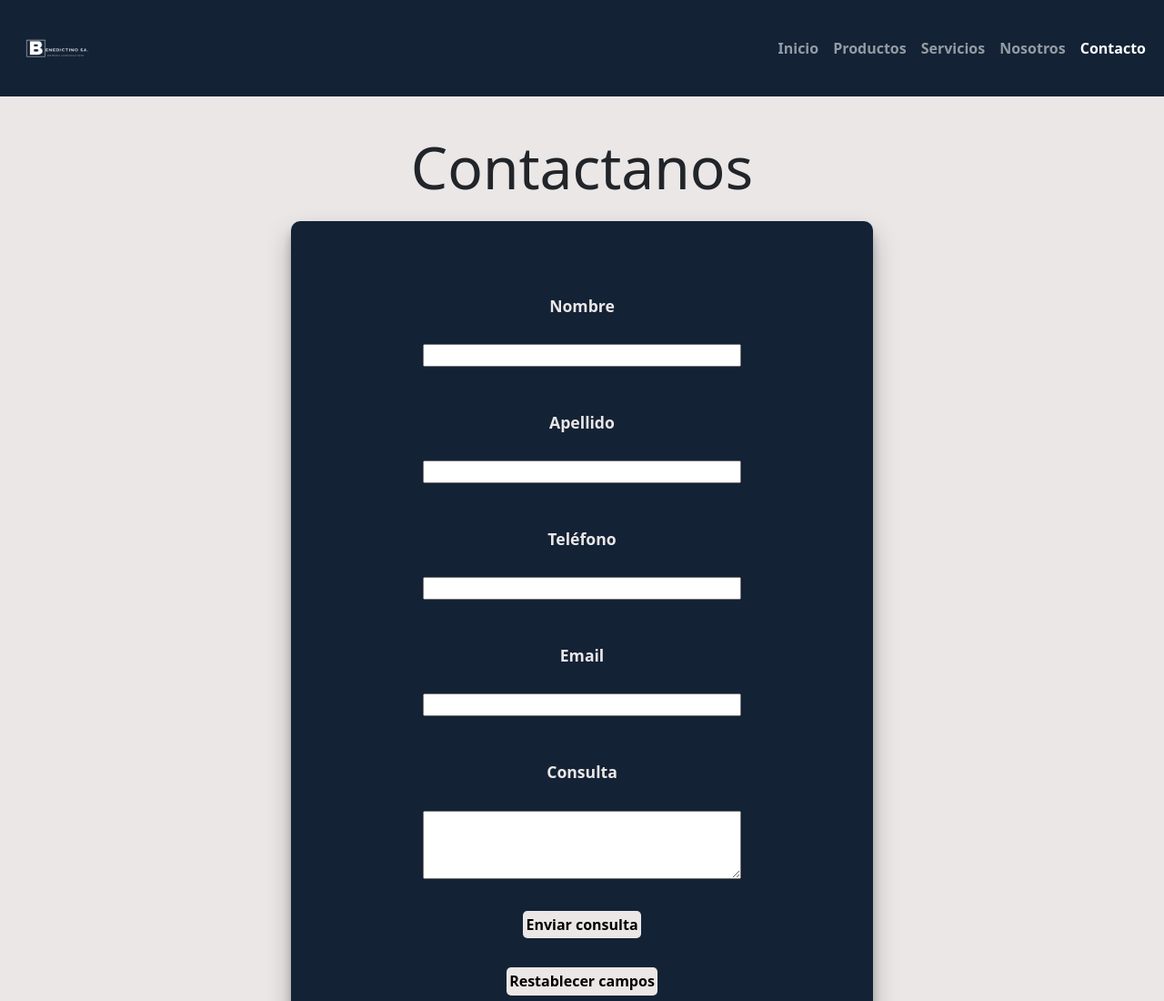
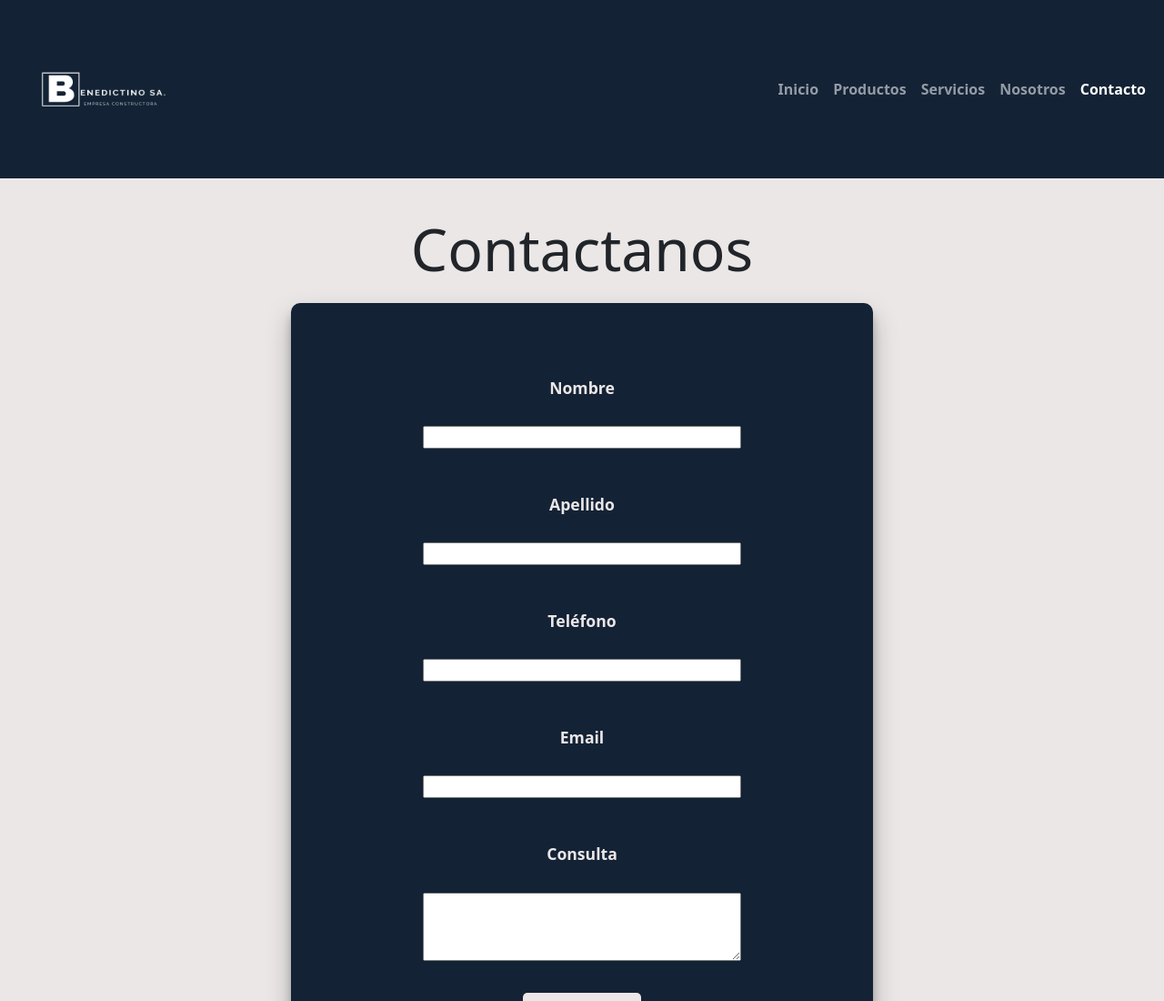
Before and after one commit to ChristianLaspiur/coder-house, a website: page PROYECTO-FINAL/BenedictinoSA-ChristianLaspuir/paginas/contacto.html in a window 1280 px wide. Shown: the top 1100 px of the page at 91% size. Drawn offline with nearby package versions, Linux system fonts and the light colour scheme; files that its build step writes are made by us from their sources.

Commit message:
cambio del tamaño del logo en el nav

```diff
--- a/PROYECTO-FINAL/BenedictinoSA-ChristianLaspuir/paginas/contacto.html
+++ b/PROYECTO-FINAL/BenedictinoSA-ChristianLaspuir/paginas/contacto.html
@@ -27,7 +27,7 @@
             <div class="container-fluid">
                 <div>
                     <a class="navbar-brand" href="#">
-                        <img src="../image/icon/benedictinoSA-logo.png" alt="" width="100" height="90">
+                        <img src="../image/icon/benedictinoSA-logo.png" alt="" width="200" height="180">
                     </a>
                 </div>
                 <button class="navbar-toggler" type="button" data-bs-toggle="collapse"
```
Also changed, not shown: PROYECTO-FINAL/BenedictinoSA-ChristianLaspuir/index.html (+1 -1 lines), PROYECTO-FINAL/BenedictinoSA-ChristianLaspuir/paginas/nosotros.html (+1 -1 lines), PROYECTO-FINAL/BenedictinoSA-ChristianLaspuir/paginas/productos.html (+1 -1 lines), PROYECTO-FINAL/BenedictinoSA-ChristianLaspuir/paginas/servicios.html (+1 -1 lines).
